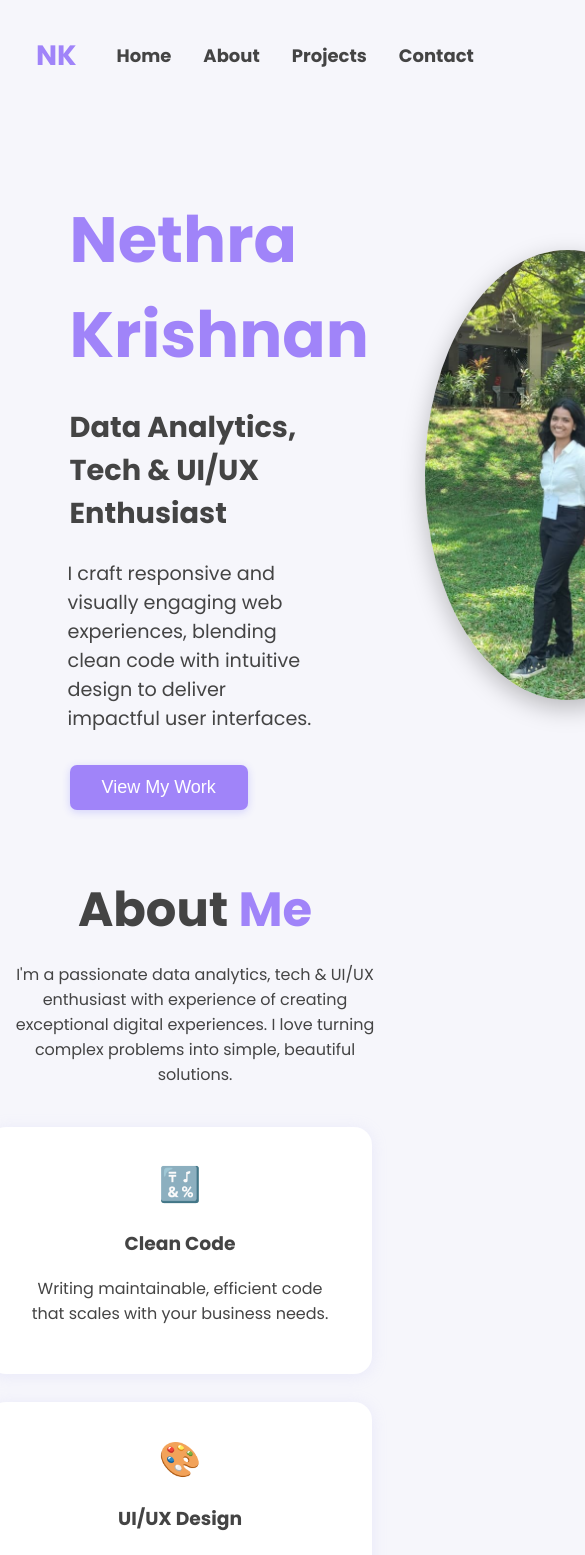
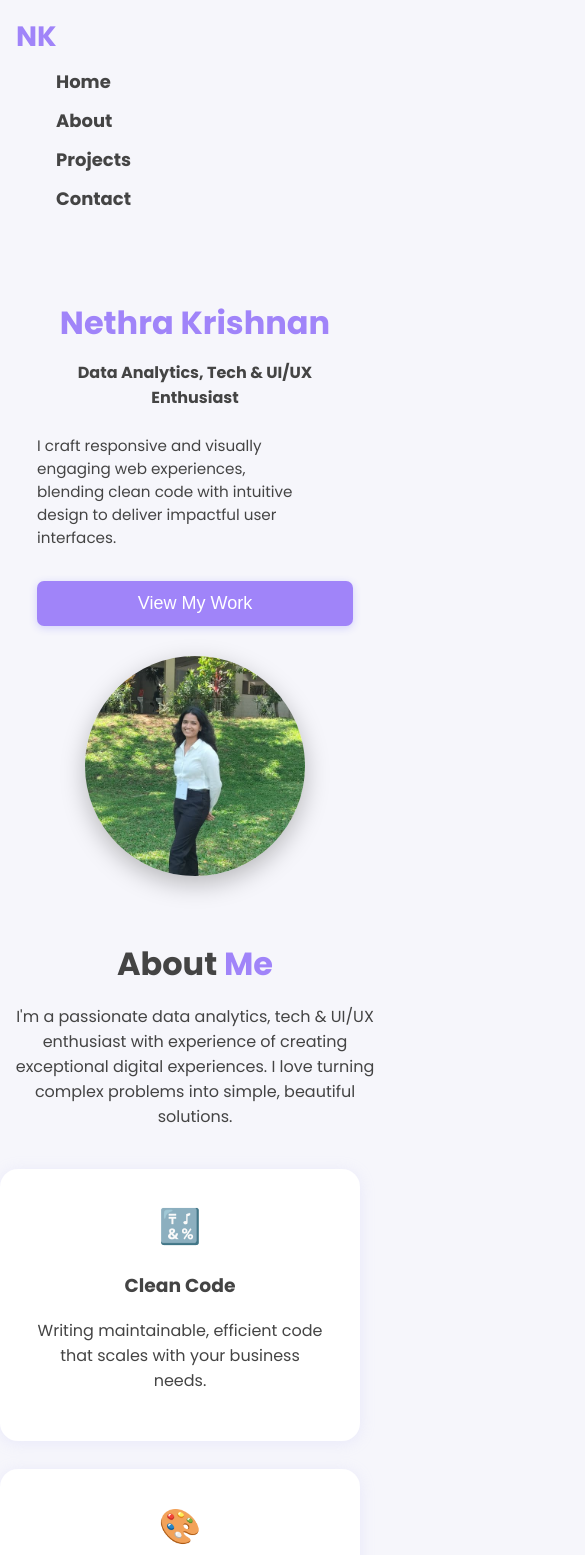
Before and after one commit to nethra0906/My-Portfolio-Website, a React (Create React App) app: page / in a window 390 px wide. Shown: the top 1555 px of the page, 585 px wide, since content can reach past the window. Built offline with nearby package versions, Linux system fonts and the light colour scheme; the HTML template or start-up script is replaced by a standard one.

Commit message:
changes made

```diff
--- a/src/App.css
+++ b/src/App.css
@@ -13,6 +13,7 @@ body, .container {
   justify-content: space-between;
   padding: 24px 36px;
   background: transparent;
+  flex-wrap: wrap; /* allow wrapping */
 }
 
 .logo {
@@ -28,17 +29,15 @@ body, .container {
   font-size: 18px;
 }
 
-.nav-links li button {
-  background: none;
-  border: none;
+.nav-btn {
+  text-decoration: none;
   font-size: 18px;
-  cursor: pointer;
   color: #444;
+  font-weight: bolder;
   transition: color 0.3s, transform 0.3s;
-  font-weight: bolder;
 }
 
-.nav-links li button:hover {
+.nav-btn:hover {
   color: #a084f9;
   transform: translateY(-2px);
 }
@@ -48,10 +47,9 @@ body, .container {
   display: flex;
   align-items: center;
   justify-content: space-between;
-  gap: 30px;   /* reduce from 80px */
+  gap: 30px;
   padding: 20px 50px;
 }
-
 
 .hero-row {
   display: flex;
@@ -99,11 +97,6 @@ body, .container {
   font-size: 18px;
 }
 
-.social-icons span {
-  font-size: 28px;
-  margin: 0 5px;
-}
-
 .hero-btn {
   background: #a084f9;
   color: #fff;
@@ -127,8 +120,7 @@ body, .container {
 /* ABOUT */
 .about {
   text-align: center;
-  margin: 64px 0 100px ;
-
+  margin: 64px 0 100px;
 }
 
 .about-h2 {
@@ -142,6 +134,7 @@ body, .container {
   margin: 40px auto 0 auto;
   max-width: 900px;
   justify-content: center;
+  flex-wrap: wrap;
 }
 
 .about-cards > div {
@@ -218,6 +211,7 @@ body, .container {
   gap: 24px;
   justify-content: center;
   margin-top: 32px;
+  flex-wrap: wrap;
 }
 
 .project-item {
@@ -281,6 +275,7 @@ body, .container {
   gap: 28px;
   justify-content: center;
   margin-top: 36px;
+  flex-wrap: wrap;
 }
 
 .contact-cards > div {
@@ -305,25 +300,9 @@ body, .container {
   color: #a084f9;
 }
 
-/* Responsive Design */
-@media (max-width: 900px) {
-  .about-cards,
-  .contact-cards,
-  .project-gallery {
-    flex-direction: column;
-    align-items: center;
-  }
-
-  .project-item,
-  .contact-cards > div,
-  .about-cards > div {
-    width: 90%;
-    max-width: 320px;
-  }
-}
-
+/* Full Height Hero */
 .full-height {
-  min-height: 40h; /* Full screen */
+  min-height: 40vh; /* fixed */
   display: flex;
   align-items: center;
   justify-content: space-between;
@@ -331,7 +310,7 @@ body, .container {
 }
 
 .big-heading {
-  font-size: 4rem; /* Bigger name */
+  font-size: 4rem;
   font-weight: 800;
   margin-bottom: 0.5rem;
   margin-left: 50px;
@@ -344,7 +323,7 @@ body, .container {
 }
 
 .large-photo {
-  width: 450px; /* Bigger profile image */
+  width: 450px;
   height: 450px;
   object-fit: cover;
   border-radius: 50%;
@@ -352,29 +331,101 @@ body, .container {
   margin-right: 60px;
 }
 
-
-/* Smooth scroll effect */
+/* Smooth scroll */
 html {
   scroll-behavior: smooth;
 }
 
-/* Make nav links look like links */
-.nav-btn {
-  text-decoration: none;
-  font-size: 18px;
-  color: #444;
-  font-weight: bolder;
-  transition: color 0.3s, transform 0.3s;
+/* ==================== RESPONSIVE DESIGN ==================== */
+
+/* Tablets & small laptops */
+@media (max-width: 1024px) {
+  .hero-row {
+    flex-direction: column;
+    text-align: center;
+    gap: 30px;
+  }
+
+  .hero-text {
+    max-width: 90%;
+    margin: 0 auto;
+    text-align: center;
+  }
+
+  .hero-desc,
+  .big-heading,
+  .large-subtitle {
+    margin-left: 0;
+  }
+
+  .large-photo {
+    width: 300px;
+    height: 300px;
+    margin: 0 auto;
+  }
+
+  .nav-links {
+    gap: 20px;
+    font-size: 16px;
+  }
 }
 
-.nav-btn:hover {
-  color: #a084f9;
-  transform: translateY(-2px);
+/* Mobile phones */
+@media (max-width: 600px) {
+  .navbar {
+    flex-direction: column;
+    align-items: flex-start;
+    padding: 16px;
+  }
+
+  .nav-links {
+    flex-direction: column;
+    gap: 12px;
+    width: 100%;
+    margin-top: 10px;
+  }
+
+  .big-heading {
+    font-size: 2.5rem;
+  }
+
+  .large-subtitle {
+    font-size: 1.2rem;
+  }
+
+  .hero-btn {
+    width: 100%;
+    margin-left: 0;
+  }
+
+  .about-h2,
+  .skills-title,
+  .projects-h2,
+  .contact-h2 {
+    font-size: 2rem;
+  }
+
+  .skills-list {
+    gap: 10px;
+  }
+
+  .large-photo {
+    width: 220px;
+    height: 220px;
+  }
 }
 
-/* Make project cards clickable (like links) */
-.project-item {
-  display: block;
-  text-decoration: none;
-  color: inherit;
+/* Extra small screens */
+@media (max-width: 400px) {
+  .big-heading {
+    font-size: 2rem;
+  }
+
+  .large-subtitle {
+    font-size: 1rem;
+  }
+
+  .hero-desc {
+    font-size: 0.95rem;
+  }
 }
```
